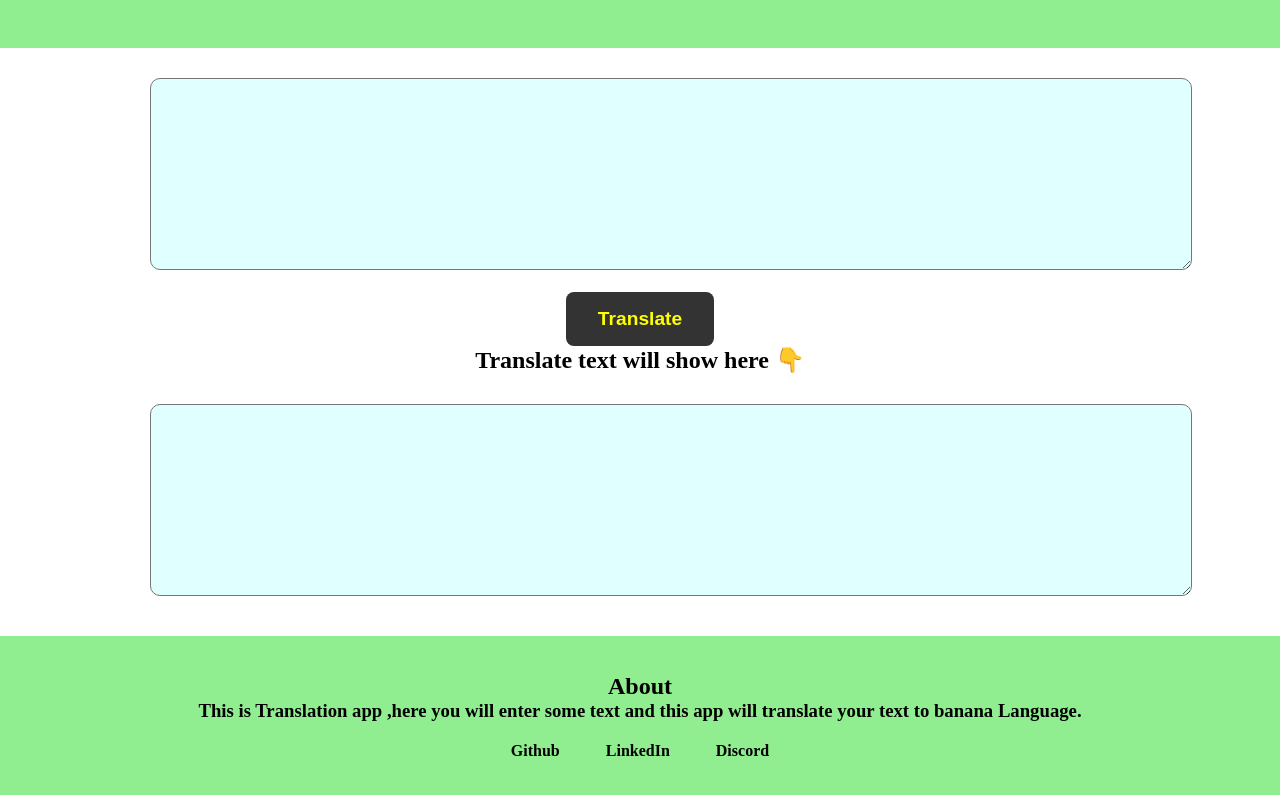
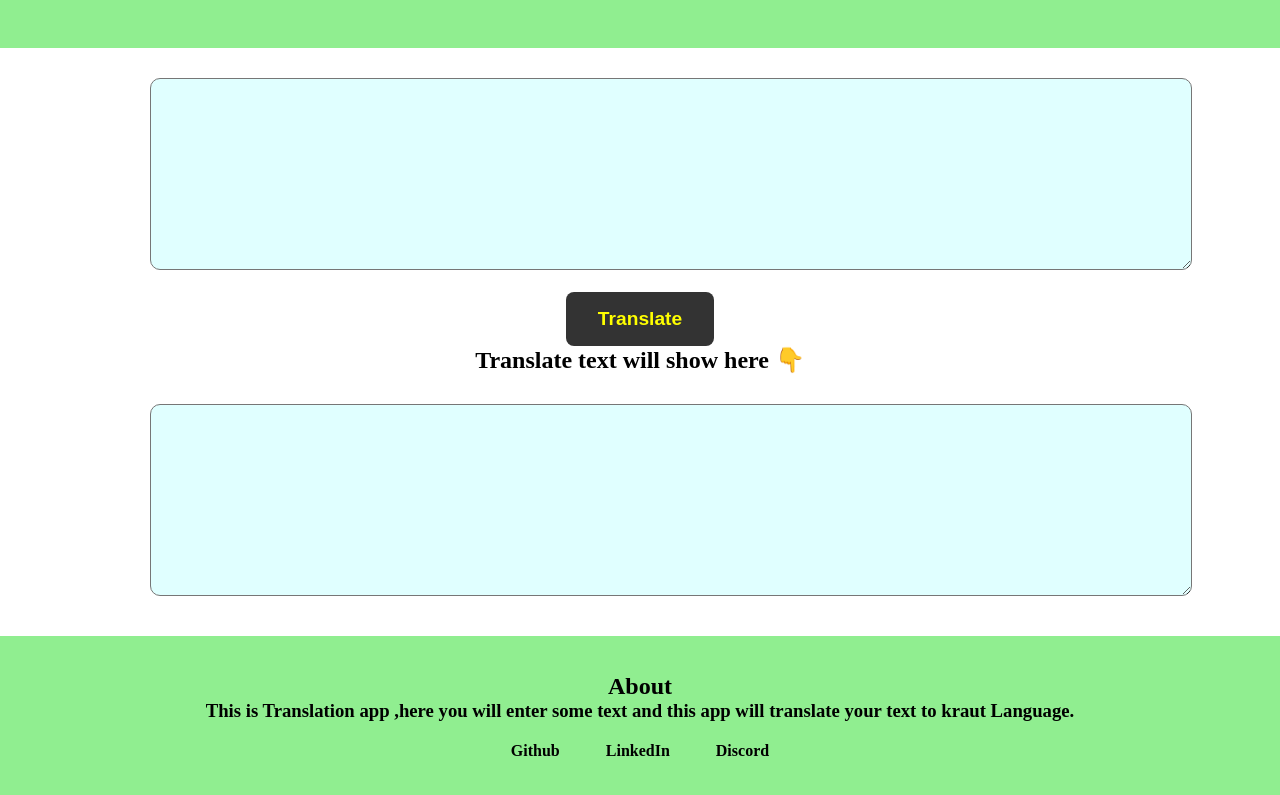
Before and after one commit to DeveshVishnoi/kraut_translator, a plain HTML site: page index.html in a window 1280 px wide. Shown: the part 227-1022 px from the top of the page. Drawn offline with Linux system fonts and the light colour scheme.

Commit message:
Update index.html

```diff
--- a/index.html
+++ b/index.html
@@ -37,7 +37,7 @@
       <h2>About</h2>
       <h3 class="text">
         This is Translation app ,here you will enter some text and this app will
-        translate your text to banana Language.
+        translate your text to kraut Language.
       </h3>
       <ul class="list">
         <li><a href="https://github.com/DeveshVishnoi">Github</a></li>
```
